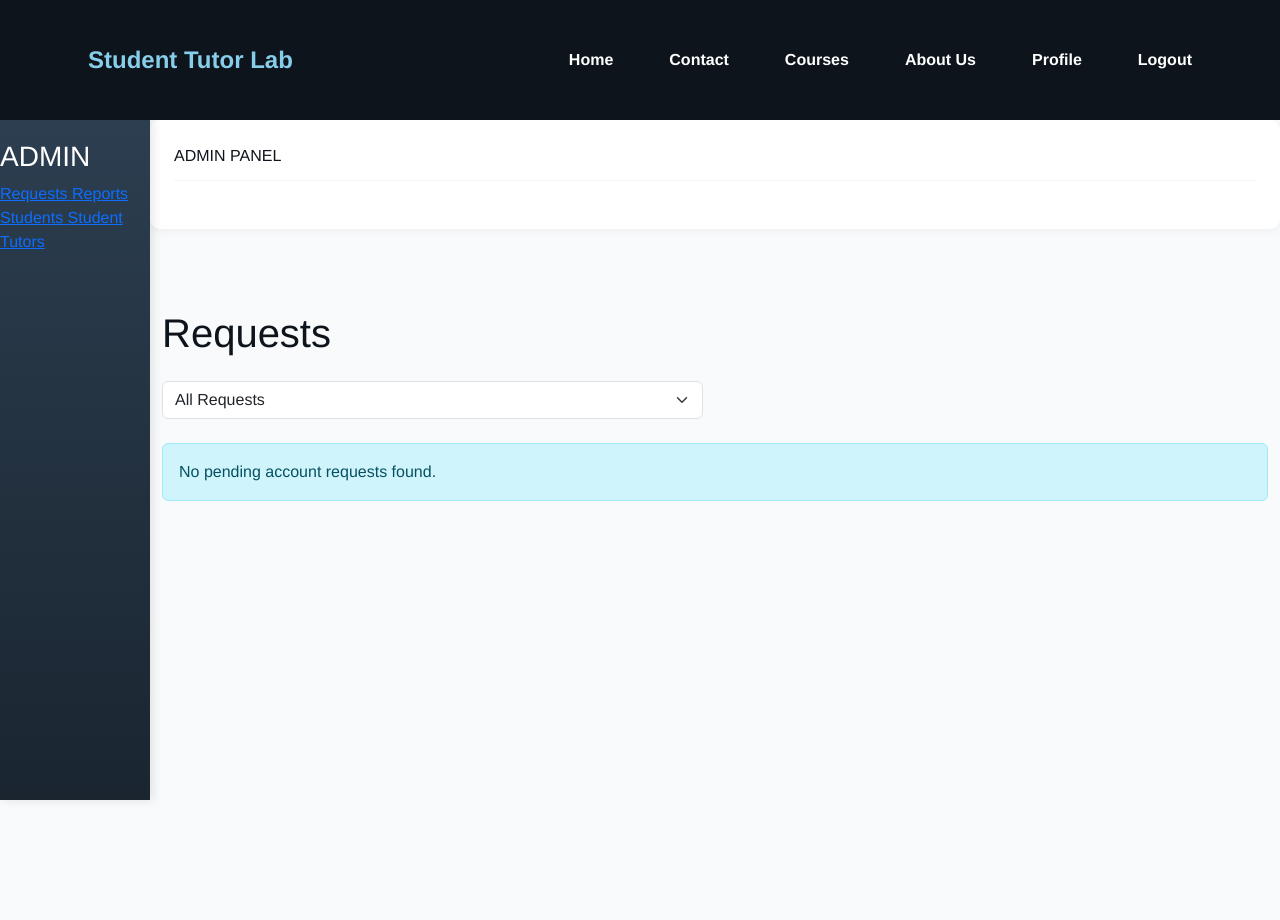
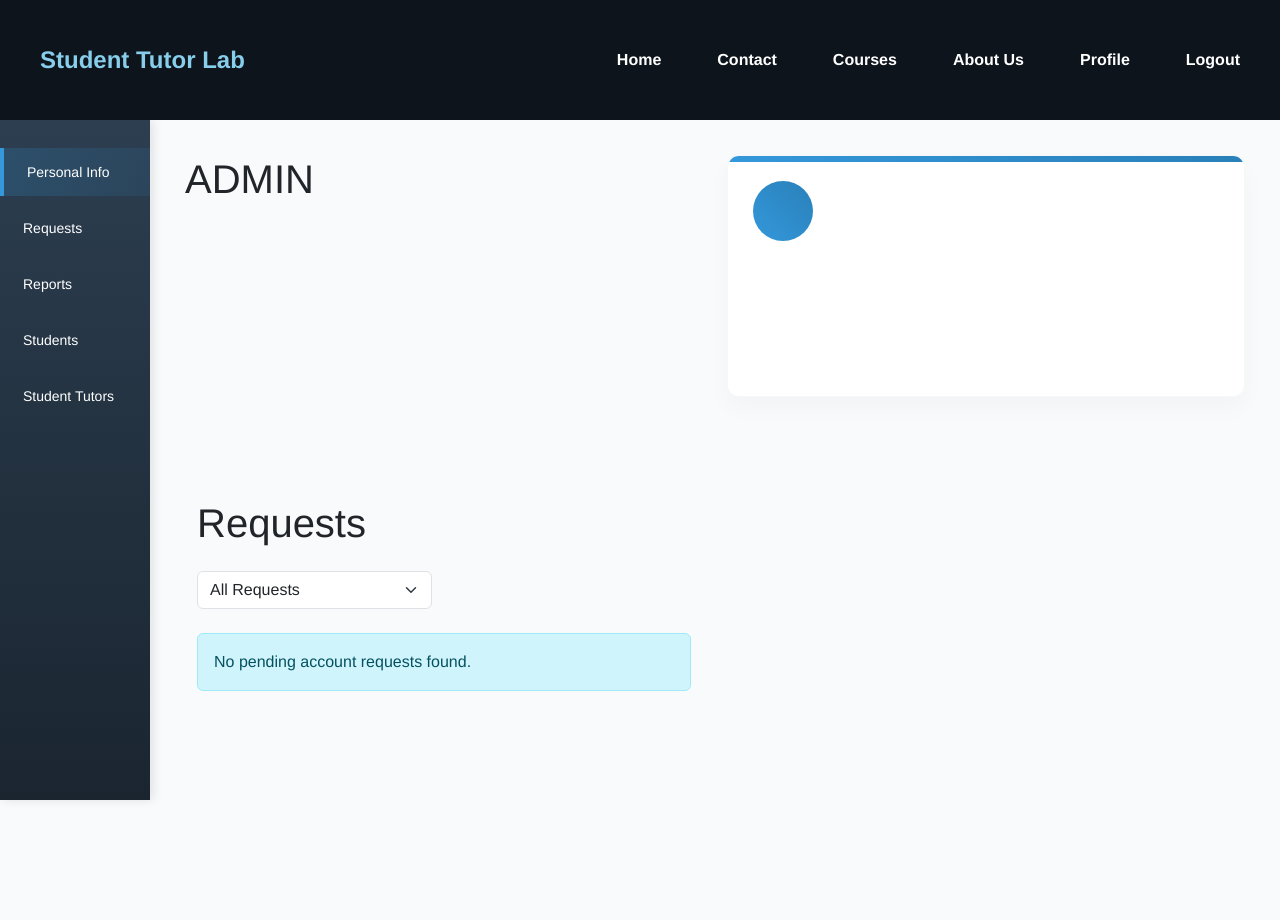
Before and after one commit to meherubahasin/Student-Tutor-Lab, a Flask app: page /requests in a window 1280 px wide. Run offline with Flask 3, Linux system fonts and the light colour scheme; the visitor is signed in with stand-in values (Sample User, id 1); data that the repository does not hold is empty.

Commit message:
Update requests.html

```diff
--- a/templates/requests.html
+++ b/templates/requests.html
@@ -7,28 +7,35 @@
     <link rel="stylesheet" href="{{ url_for('static', filename='dashboard.css') }}">
     <link href="https://cdn.jsdelivr.net/npm/bootstrap@5.3.0/dist/css/bootstrap.min.css" rel="stylesheet">
     <style>
-        :root{
+         :root {
                 --primary: #0e141c;
                 --accent: #4b88d8;
                 --accent2: #607ea2;
                 --light: #bdb3a3;
-            --dark: #333;
-            --white: #ffffff;
-            --gray-light: #f5f5f5;
+                --accent2: #333;
             }
 
             * {
                 margin: 0;
-            padding: 0;
                 box-sizing: border-box;
                 font-family: 'Montserrat', 'Helvetica', 'Verdana', sans-serif;
             }
+            .mobile-menu-toggle {
+            display: none;
+        }
 
-        body {
-            background-color: white;
-            color: var(--primary);
+        @media (max-width: 768px) {
+            .mobile-menu-toggle {
+                display: block;
+                background: none;
+                border: none;
+                color: white;
+                font-size: 1.5rem;
+                cursor: pointer;
             }
-        /* NAVBAR Start*/
+
+        }
+
             .navbar {
                 position: sticky;
                 top: 0;
@@ -39,7 +46,6 @@
                 transition: 0.3s ease-out;
                 background-color: var(--primary);
                 color: white;
-    padding: 2rem 3rem;
                 display: flex;
                 justify-content: space-between;
                 z-index: 1000;
@@ -127,46 +257,31 @@
     {%endblock%}
 
     <div class="dashboard">
-        <!-- Sidebar -->
         <div class="sidebar">
-            <div class="profile-header">
-                <a href="/dashboard">
-                </a>
-                <h3 class="profile-name">ADMIN</h3>
+          <nav>
+            <ul>
+              <li class="active"><a href="{{ url_for('dashboard') }}"><i class="fas fa-user"></i><span>Personal Info</span></a></li>
+              <li><a href="/requests"><i class="fas fa-book"></i><span>Requests</span></a></li>
+              <li><a href="/reports"><i class="fas fa-lock"></i><span>Reports</span></a></li>
+              <li><a href="/display_stduents"><i class="fas fa-user-edit"></i><span>Students</span></a></li>
+              <li><a href="/display_sts"><i class="fas fa-id-card"></i><span>Student Tutors</span></a></li>
+            </ul>
+          </nav>
+
         </div>
 
-            <div class="nav-menu">
-                <a href="/requests" class="nav-item">
-                    <i class="fas fa-user-edit"></i>
-                    <span>Requests</span>
-                </a>
-                <a href="/reports" class="nav-item">
-                    <i class="fas fa-report-card"></i>
-                    <span>Reports</span>
-                </a>
-                <a href="/display_student" class="nav-item">
-                    <i class="fas fa-id-card"></i>
-                    <span>Students</span>
-                </a>
-                <a href="/display_sts" class="nav-item">
-                    <i class="fas fa-id-card"></i>
-                    <span>Student Tutors</span>
-                </a>
-            </div>
+        <div class="main-content">
+
+          <div class="content info-grid">
+            <h1>ADMIN</h1>
+
+            <div class="stats-container">
+              <div class="stat-card">
+                <div class="stat-icon users">
+                  <i class="fas fa-user"></i>
                 </div>
 
-        <!-- Main Content -->
-        <div class="main-content">
-            <!-- Personal Information Section -->
-            <div class="info-card">
-                <div class="info-header">
-                    <div class="info-value">ADMIN PANEL</div>
               </div>
-                <!-- <div class="info-grid">
-                    <div class="info-item">
-
-                    </div>
-                </div> -->
             </div>
             <div class="container py-5">
                 <h1 class="mb-4">Requests</h1>
```
Also changed, not shown: other parts of templates/requests.html (+137 -12 lines). Lines whose indentation alone changed are shown as unchanged.
